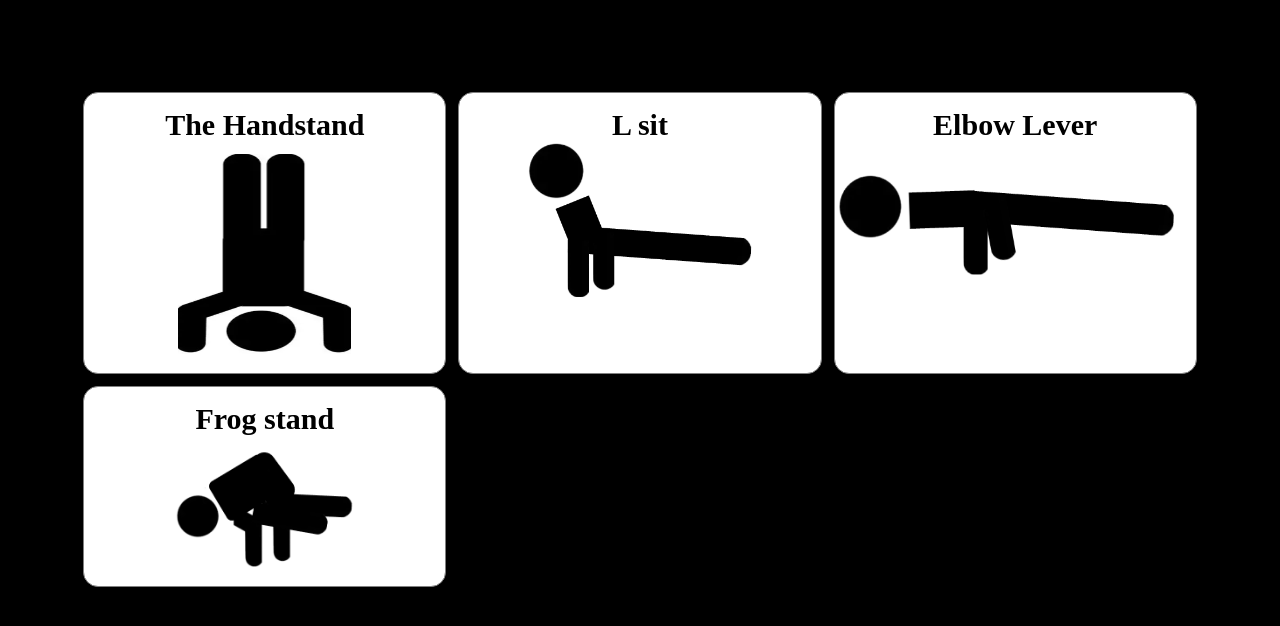
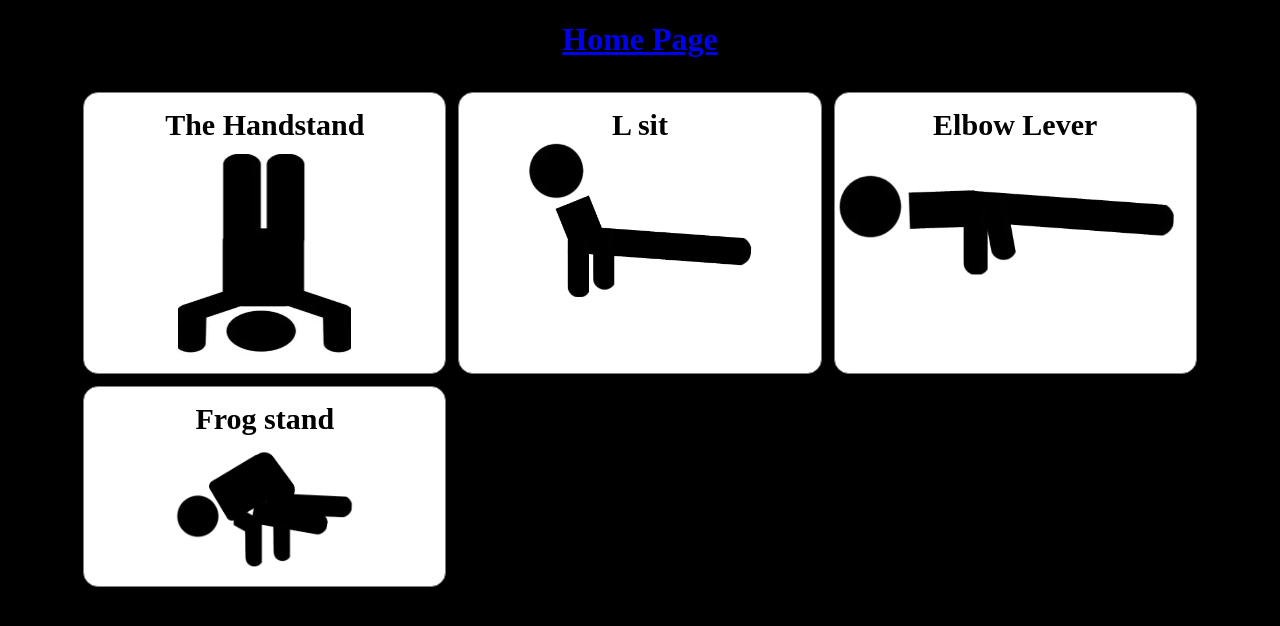
Before and after one commit to AwestonCHA/AwestonCHA.github.io, a plain HTML site: page No equipment calisthenics moves.HTML in a window 1280 px wide. Drawn offline with Linux system fonts and the light colour scheme.

Commit message:
Refactor HTML structure and improve formatting

```diff
--- a/No equipment calisthenics moves.HTML
+++ b/No equipment calisthenics moves.HTML
@@ -34,7 +34,7 @@
     </style>
 </head>
 <body style="background-color: black">
-    <h1 style="text-align: center; vertical-align: top;><a href="index.html"> Home Page </a></h1>
+    <h1 style="text-align: center; vertical-align: top; text-color: white;"><a href="index.html"> Home Page </a></h1>
     <table>
         <tr style="font-family:Century">
             <td class="centered">
```
